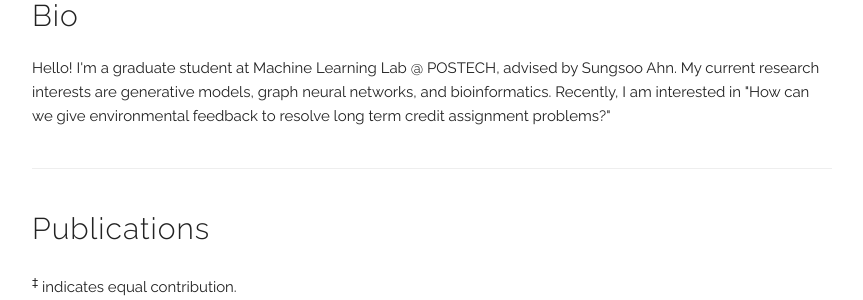
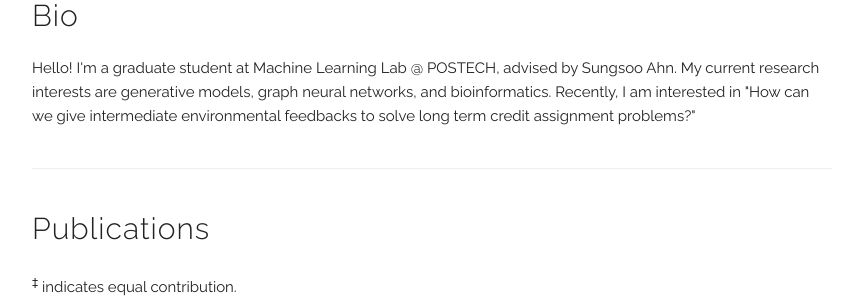
Before and after one commit to hsjang0/hsjang, a Jekyll site: the page built from index.html, in a window 1280 px wide. Shown: the part 408-708 px from the top of the page, without its empty margins (208-1071 px from the left). Built offline with Jekyll 4.4.1, drawn with Linux system fonts in a browser that asks for light colours; some web fonts are replaced.

Commit message:
Update index.html

```diff
--- a/index.html
+++ b/index.html
@@ -5,7 +5,7 @@ title: Home
 <!-- ========== BIO ========== -->
 <div class="docs-section" id="bio">
   <h4>Bio</h4>
-  Hello! I'm a graduate student at Machine Learning Lab @ POSTECH, advised by Sungsoo Ahn. My current research interests are generative models, graph neural networks, and bioinformatics. Recently, I am interested in "How can we give environmental feedback to resolve long term credit assignment problems?"
+  Hello! I'm a graduate student at Machine Learning Lab @ POSTECH, advised by Sungsoo Ahn. My current research interests are generative models, graph neural networks, and bioinformatics. Recently, I am interested in "How can we give intermediate environmental feedbacks to solve long term credit assignment problems?"
   <!-- <p>
   My research develops tools for analyzing <b>large-scale social data</b>, aiming to provide a better understanding of <b>social structure and behaviors</b> online while also impacting the <b>design of digital social systems</b>.
   My recent work has focused on reducing political polarization online
```
